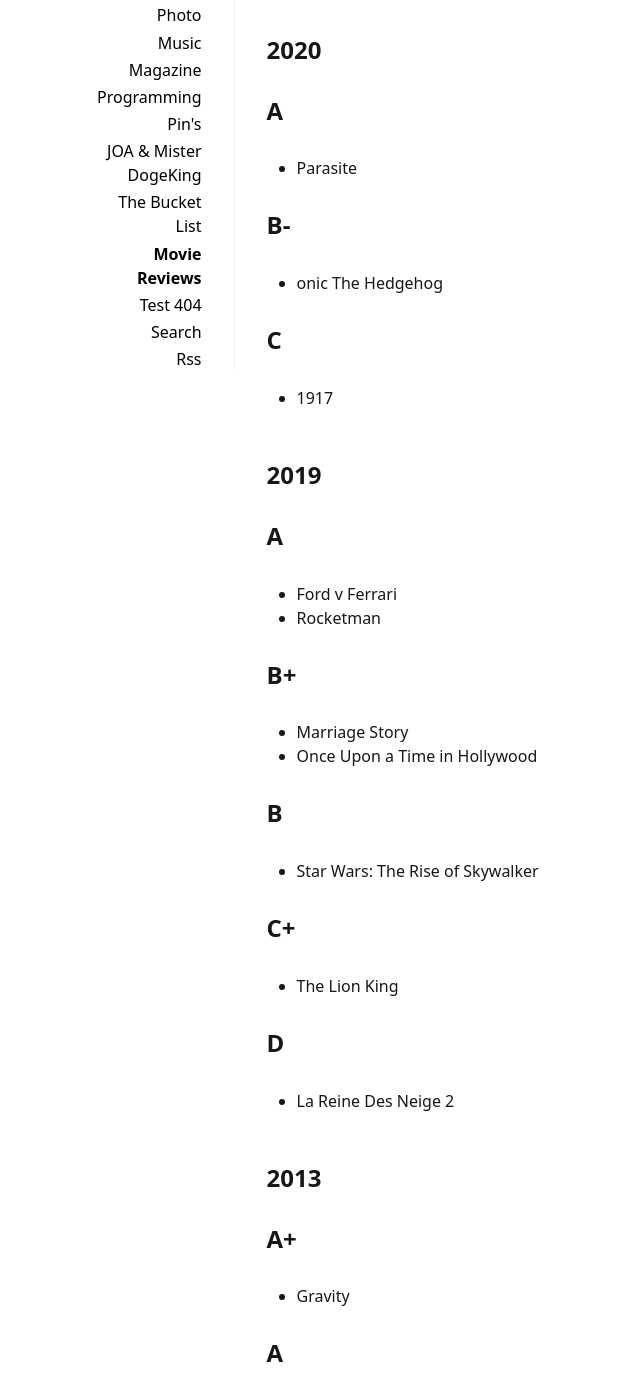
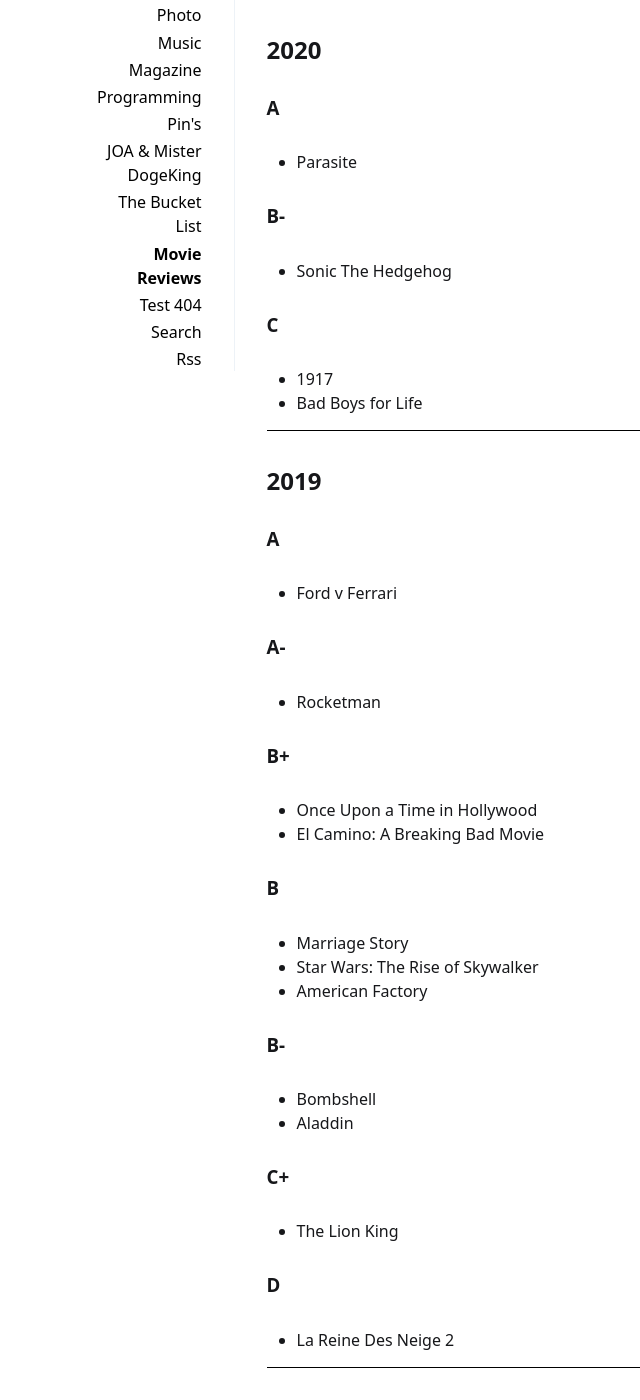
Before and after one commit to casagou/joa, a Jekyll site: the page built from _pages/movies.md, in a window 1280 px wide and 1400 px high, scrolled down 299 px. Shown: the whole window, without its empty margins (95-735 px from the left). Built offline with Jekyll 4.4.1, drawn with Linux system fonts in a browser that asks for light colours; some of the changed text lies outside the part shown.

Commit message:
Update movies.md

```diff
--- a/_pages/movies.md
+++ b/_pages/movies.md
@@ -12,56 +12,89 @@ Here are the movies I've watched and reviewed the past few years – it’s a wo
 
 # 2020
 
-## A
+### A
 * Parasite
 
-## B-
-* onic The Hedgehog
+### B-
+* Sonic The Hedgehog
 
-## C
+### C
 * 1917
+* Bad Boys for Life
 
-
+----
 
 # 2019
 
-## A
+### A
 * Ford v Ferrari
+
+### A-
 * Rocketman
 
-## B+
+### B+
+* Once Upon a Time in Hollywood
+* El Camino: A Breaking Bad Movie
+
+### B
 * Marriage Story
-* Once Upon a Time in Hollywood
+* Star Wars: The Rise of Skywalker
+* American Factory
 
-## B
-* Star Wars: The Rise of Skywalker
+### B-
+* Bombshell
+* Aladdin
 
-## C+
+### C+
 * The Lion King
 
-## D
+### D
 * La Reine Des Neige 2
 
+----
 
+# 2018
+
+### A+
+* First Man
+
+### A
+* A Star is Born
+* Bohemian Rhapsody
+* Vice
+
+### A-
+* Mission: Impossible – Fallout
+
+### B
+* Ant-Man and the Wasp
+* Ready Player One
+* Jurassic World: Fallen Kingdom
+* Game Night
+
+### C+
+* Avengers: Infinity War
+
+----
 
 # 2013
 
-## A+
+### A+
 * Gravity
 
-## A
+### A
 * Blue Jasmine
 
-## A-
+### A-
 * Before Midnight
 
-## B+
+### B+
 * Captain Phillips
 * Rush
 * Oblivion
 * This Is the End
 
-## B
+### B
 * Don Jon
 * Elysium
 * Now You See Me
@@ -71,14 +104,14 @@ Here are the movies I've watched and reviewed the past few years – it’s a wo
 * Kill Your Darlings
 * Prisoners
 
-## B-
+### B-
 * Escape Plan
 * Kick-Ass 2
 * In a World
 * Fast & Furious 6
 * Mud
 
-## C
+### C
 * The Great Gatsby
 * RED 2
 * Dead Man Down
@@ -94,7 +127,7 @@ Here are the movies I've watched and reviewed the past few years – it’s a wo
 * Pain & Gain
 * The Bling Ring
 
-## D
+### D
 * 2 Guns
 * Jobs
 * The Lone Ranger
@@ -107,23 +140,22 @@ Here are the movies I've watched and reviewed the past few years – it’s a wo
 * Spring Breakers
 * Movie 43
 
+
+> ## Mike Scale !
+>
+> ### A
+>
+> * Schindler's List
+>
+> ### B
+>
+> * Captain Phillips
+>
+> ### C
+>
+> * Gravity
+
 ----
-
-## Mike Scale !
-
-### A
-
-* Schindler's List
-
-### B
-
-* Captain Phillips
-
-### C
-
-* Gravity
-
-
 
 # 2012
 
@@ -137,7 +169,7 @@ Here are the movies I've watched and reviewed the past few years – it’s a wo
 8. The Dark Knight Rises
 9. Silver Linings Playbook
 
-## A
+### A
 
 * Zero Dark Thirty
 * Life of Pi
@@ -145,7 +177,7 @@ Here are the movies I've watched and reviewed the past few years – it’s a wo
 * The Perks of Being a Wallflower
 * Intouchables
 
-## B
+### B
 
 * Les Misérables
 * The Master
@@ -189,7 +221,7 @@ Here are the movies I've watched and reviewed the past few years – it’s a wo
 * Safety Not Guaranteed
 * The Sessions
 
-## C
+### C
 
 * The Amazing Spider-Man
 * John Carter
@@ -235,7 +267,7 @@ Here are the movies I've watched and reviewed the past few years – it’s a wo
 * Silent House
 * The Vow
 
-## D
+### D
 
 * Going Down in La La Land
 * Haywire
@@ -243,15 +275,13 @@ Here are the movies I've watched and reviewed the past few years – it’s a wo
 * Premium Rush
 * Hick
 
+> ## Mike Scale !
+>
+> ### C
+>
+> * Skyfall
+
 ----
-
-## Mike Scale !
-
-### C
-
-* Skyfall
-
-
 
 # 2011
 
@@ -266,7 +296,7 @@ Here are the movies I've watched and reviewed the past few years – it’s a wo
 9. Drive
 
 
-## A
+### A
 
 * Drive
 * Midnight in Paris
@@ -278,7 +308,7 @@ Here are the movies I've watched and reviewed the past few years – it’s a wo
 * The Ides of March
 * Tinker Tailor Soldier Spy
 
-## B
+### B
 
 * The Artist
 * Bad Teacher
@@ -337,7 +367,7 @@ Here are the movies I've watched and reviewed the past few years – it’s a wo
 * Water for Elephants
 * Win Win
 
-## C
+### C
 
 * Harry Potter and the Deathly Hallows
 * The Adventures of Tintin
@@ -373,7 +403,7 @@ Here are the movies I've watched and reviewed the past few years – it’s a wo
 * Take Me Home Tonight
 * Your Highness
 
-## D
+### D
 
 * Thor
 * Arthur
@@ -393,7 +423,7 @@ Here are the movies I've watched and reviewed the past few years – it’s a wo
 * The Hangover Part II
 * The Rite
 
-
+----
 
 # 2010
 
```
